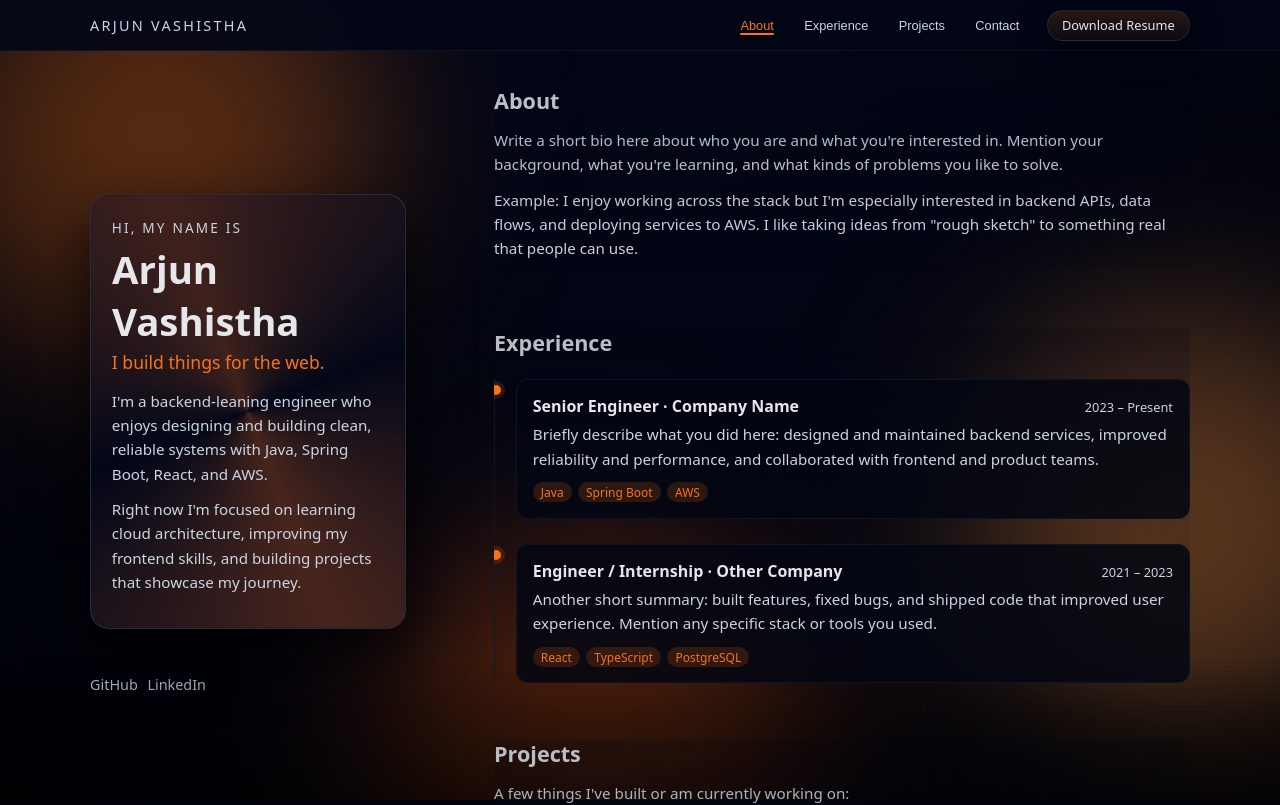
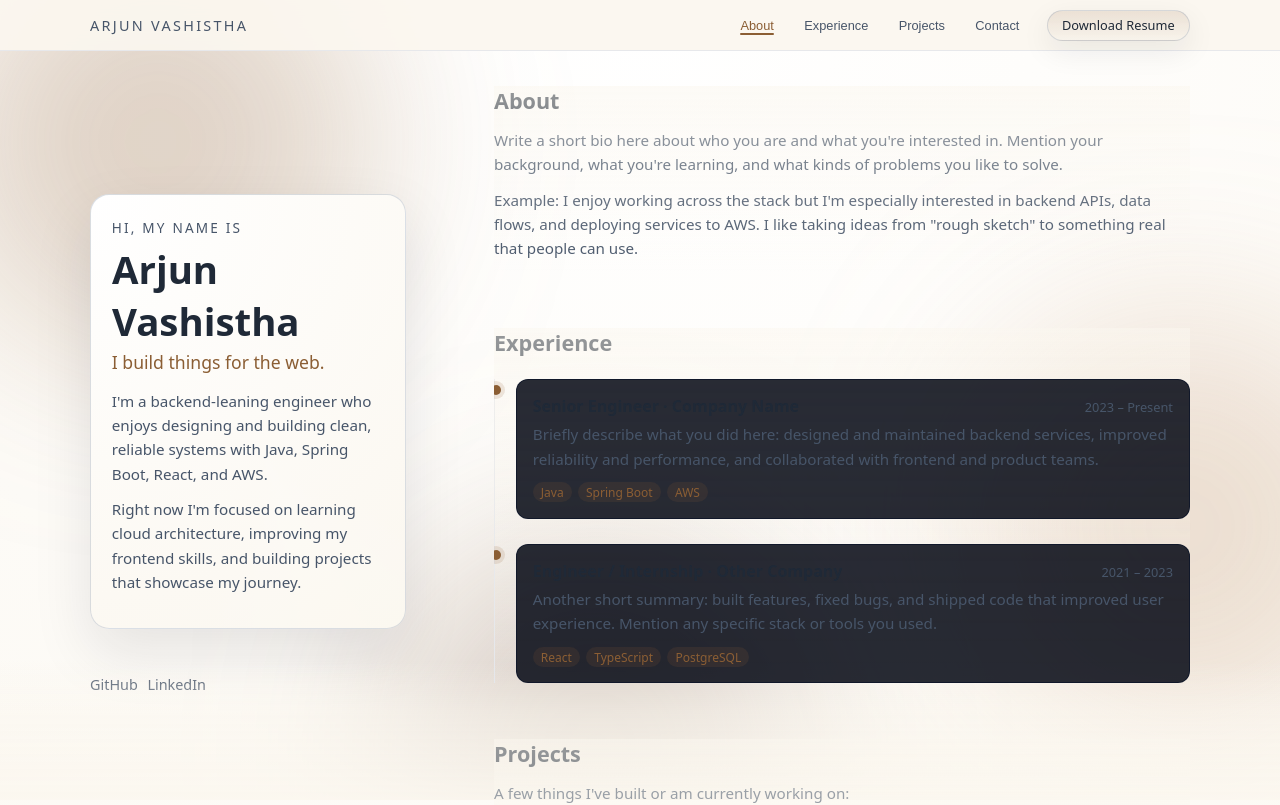
Before and after one commit to ajastro/personal-website, a React (Create React App) app in the folder frontend/: page / in a window 1280 px wide. Shown: the top 805 px of the page. Built offline with nearby package versions, Linux system fonts and the light colour scheme.

Commit message:
feat(theme-brown): tab logo/title and light brown theme

```diff
--- a/frontend/public/index.html
+++ b/frontend/public/index.html
@@ -2,7 +2,7 @@
 <html lang="en">
   <head>
     <meta charset="utf-8" />
-    <link rel="icon" href="%PUBLIC_URL%/favicon1.ico" />
+    <link rel="icon" href="%PUBLIC_URL%/logo.png" />
     <meta name="viewport" content="width=device-width, initial-scale=1" />
     <meta name="theme-color" content="#000000" />
     <meta
@@ -24,7 +24,7 @@
       work correctly both with client-side routing and a non-root public URL.
       Learn how to configure a non-root public URL by running `npm run build`.
     -->
-    <title>Arjun Vashistha</title>
+    <title>Arjun Vashistha | Portfolio</title>
   </head>
   <body>
     <noscript>You need to enable JavaScript to run this app.</noscript>
--- a/frontend/src/App.css
+++ b/frontend/src/App.css
@@ -1,11 +1,11 @@
 :root {
-  --bg: #020617; /* deep navy */
-  --bg-elevated: #030712;
-  --text: #e5e7eb;
-  --muted: #cbd5e1; /* lighter for readability */
-  --border-subtle: #111827;
-  --accent: #f97316; /* warm orange (no teal) */
-  --accent-soft: rgba(249, 115, 22, 0.16);
+  --bg: #fbf7ef;
+  --bg-elevated: #ffffff;
+  --text: #1f2937;
+  --muted: #475569;
+  --border-subtle: #e5e7eb;
+  --accent: #8b5e34;
+  --accent-soft: rgba(139, 94, 52, 0.14);
 }
 
 /* Smooth scroll */
@@ -18,7 +18,7 @@ body {
   margin: 0;
   font-family: system-ui, -apple-system, BlinkMacSystemFont, "Segoe UI",
     sans-serif;
-  background: radial-gradient(circle at top, #020617, #000);
+  background: radial-gradient(circle at top, #ffffff, var(--bg));
   color: var(--text);
 }
 
@@ -49,21 +49,21 @@ body {
 }
 
 .ambient-blob-1 {
-  background: #f97316;
+  background: rgba(139, 94, 52, 0.75);
   top: -80px;
   left: -60px;
   animation: floatBlob1 22s ease-in-out infinite alternate;
 }
 
 .ambient-blob-2 {
-  background: #fb923c;
+  background: rgba(184, 134, 92, 0.7);
   top: 40%;
   right: -120px;
   animation: floatBlob2 28s ease-in-out infinite alternate;
 }
 
 .ambient-blob-3 {
-  background: #ea580c;
+  background: rgba(111, 78, 55, 0.7);
   bottom: -160px;
   left: 30%;
   animation: floatBlob3 30s ease-in-out infinite alternate;
@@ -103,9 +103,9 @@ body {
   left: 0;
   right: 0;
   padding: 0.6rem 1.8rem;
-  background: rgba(2, 6, 23, 0.9);
+  background: rgba(251, 247, 239, 0.92);
   backdrop-filter: blur(18px);
-  border-bottom: 1px solid rgba(15, 23, 42, 0.9);
+  border-bottom: 1px solid rgba(229, 231, 235, 0.9);
   z-index: 20;
 }
 
@@ -184,15 +184,15 @@ body {
   font-size: 0.8rem;
   padding: 0.35rem 0.9rem;
   border-radius: 999px;
-  border: 1px solid rgba(248, 250, 252, 0.08);
+  border: 1px solid rgba(148, 163, 184, 0.35);
   color: var(--text);
   text-decoration: none;
   background: linear-gradient(
     to bottom,
-    rgba(249, 115, 22, 0.16),
-    rgba(249, 115, 22, 0.05)
+    rgba(139, 94, 52, 0.14),
+    rgba(139, 94, 52, 0.03)
   );
-  box-shadow: 0 10px 30px rgba(0, 0, 0, 0.4);
+  box-shadow: 0 10px 30px rgba(15, 23, 42, 0.08);
   transition:
     background 0.2s ease,
     border-color 0.2s ease,
@@ -201,10 +201,10 @@ body {
 }
 
 .top-nav-resume:hover {
-  border-color: rgba(249, 115, 22, 0.8);
-  background: rgba(249, 115, 22, 0.3);
+  border-color: rgba(139, 94, 52, 0.7);
+  background: rgba(139, 94, 52, 0.14);
   transform: translateY(-1px);
-  box-shadow: 0 14px 36px rgba(0, 0, 0, 0.6);
+  box-shadow: 0 14px 36px rgba(15, 23, 42, 0.12);
 }
 
 /* Shell similar to Brittany layout */
@@ -231,8 +231,8 @@ body {
   background: linear-gradient(
     to bottom,
     transparent,
-    rgba(0, 0, 0, 0.3) 40%,
-    rgba(0, 0, 0, 0.6)
+    rgba(251, 247, 239, 0.55) 40%,
+    rgba(251, 247, 239, 0.92)
   );
   z-index: 1;
 }
@@ -248,9 +248,9 @@ body {
   padding: 1.4rem 1.3rem;
   margin-bottom: 1.4rem;
   border-radius: 1.2rem;
-  background: radial-gradient(circle at top left, #020617, #020617);
-  border: 1px solid rgba(148, 163, 184, 0.25);
-  box-shadow: 0 24px 60px rgba(0, 0, 0, 0.85);
+  background: radial-gradient(circle at top left, #ffffff, #fbf7ef);
+  border: 1px solid rgba(148, 163, 184, 0.35);
+  box-shadow: 0 24px 60px rgba(15, 23, 42, 0.10);
   overflow: hidden;
 }
 
@@ -259,11 +259,11 @@ body {
   inset: -40%;
   background: conic-gradient(
     from 0deg,
-    rgba(249, 115, 22, 0.0) 0%,
-    rgba(249, 115, 22, 0.4) 25%,
-    rgba(249, 115, 22, 0.0) 50%,
-    rgba(249, 115, 22, 0.35) 75%,
-    rgba(249, 115, 22, 0.0) 100%
+    rgba(139, 94, 52, 0.0) 0%,
+    rgba(139, 94, 52, 0.35) 25%,
+    rgba(139, 94, 52, 0.0) 50%,
+    rgba(139, 94, 52, 0.28) 75%,
+    rgba(139, 94, 52, 0.0) 100%
   );
   opacity: 0.7;
   mix-blend-mode: screen;
@@ -391,8 +391,8 @@ body {
   inset: 0;
   background: linear-gradient(
     to bottom,
-    rgba(2, 6, 23, 0.2) 0%,
-    rgba(2, 6, 23, 0.05) 60%,
+    rgba(251, 247, 239, 0.55) 0%,
+    rgba(251, 247, 239, 0.18) 60%,
     transparent 100%
   );
   opacity: 0;
```
